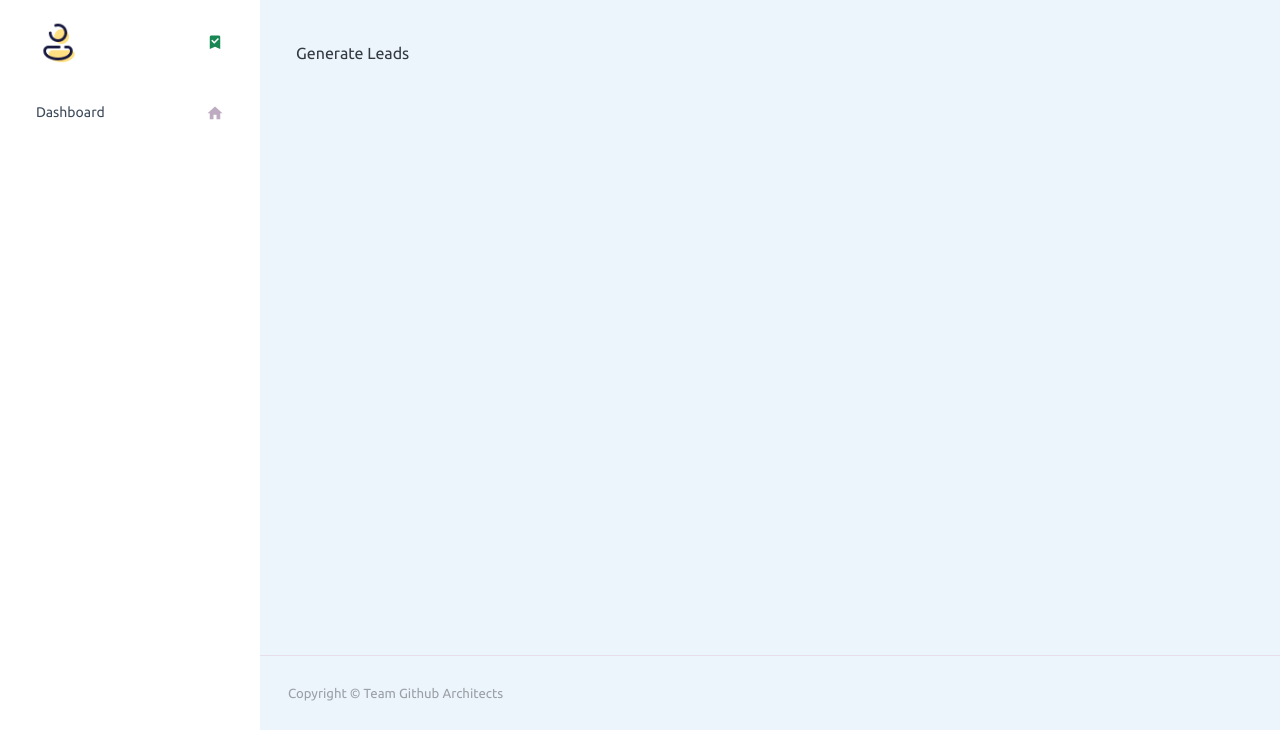
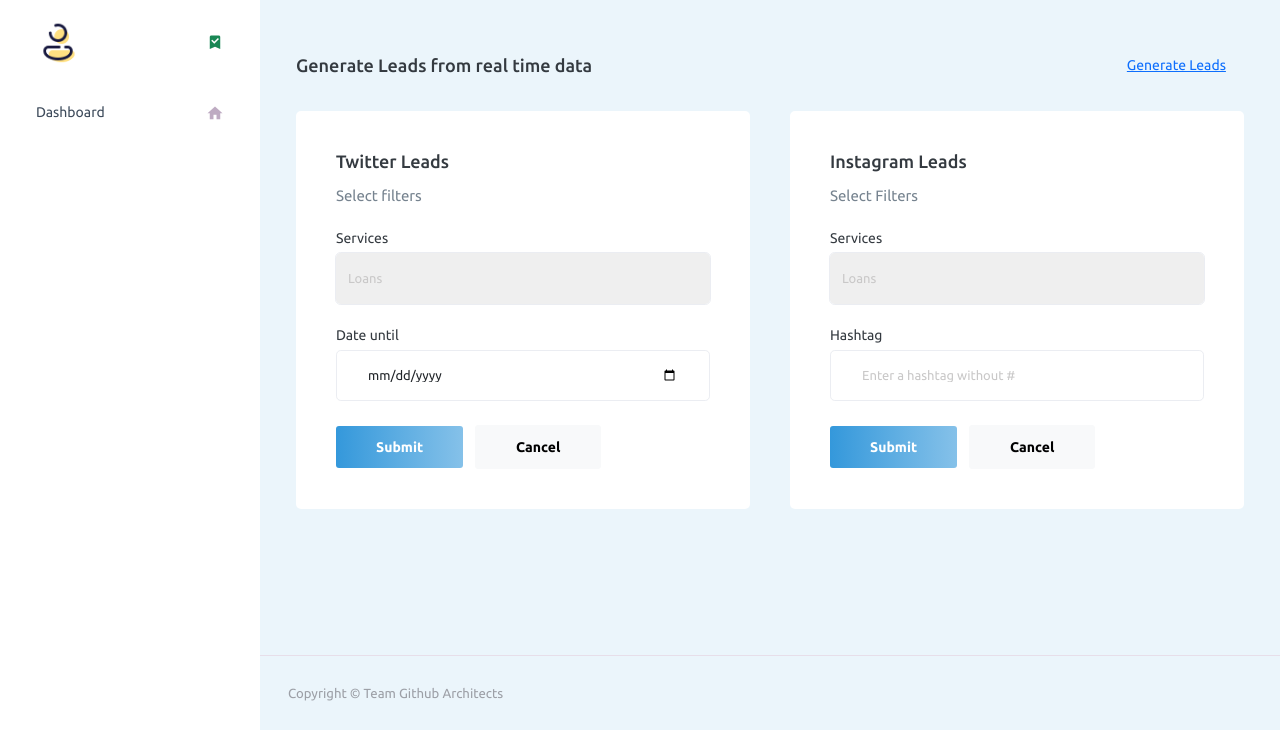
Before and after one commit to ayushb2002/hackrx4.0, a Django app: page /generateLeads/ in a window 1280 px wide. Shown: the part 70-800 px from the top of the page. Run offline with Django 4.2, Linux system fonts and the light colour scheme; some libraries are stand-ins or nearby versions.

Commit message:
Generate leads form added

```diff
--- a/crm/templates/generateLeads.html
+++ b/crm/templates/generateLeads.html
@@ -2,9 +2,76 @@
 {% load static %}
 
 {% block title %}
-    Generate Leads | CRM
+Generate Leads | CRM
 {% endblock title %}
 
 {% block content %}
-Generate Leads
+
+<div class="page-header">
+    <h3 class="page-title"> Generate Leads from real time data </h3>
+    <nav aria-label="breadcrumb">
+        <ol class="breadcrumb">
+            <li class="breadcrumb-item active" aria-current="page"><a href="{% url 'generateLeads' %}">Generate
+                    Leads</a></li>
+        </ol>
+    </nav>
+</div>
+
+<div class="row">
+    <div class="col-md-6 grid-margin stretch-card">
+        <div class="card">
+            <div class="card-body">
+                <h4 class="card-title">Twitter Leads</h4>
+                <p class="card-description"> Select filters </p>
+                <form class="forms-sample">
+                    <div class="form-group">
+                        <label for="selectService">Services</label>
+                        <select class="form-control form-control-lg" id="selectService">
+                            <option value="loan" >Loans</option>
+                            <option value="insurance" >Insurances</option>
+                            <option value="cards" >Credit Cards</option>
+                            <option value="emi" >EMI</option>
+                            <option value="investment" >Investments</option>
+                            <option value="savings" >Savings</option>
+                        </select>
+                    </div>
+                    <div class="form-group">
+                        <label for="dateUntil">Date until</label>
+                        <input type="date" class="form-control form-control-lg" id="dateUntil" placeholder="Date upto which leads should be generated">
+                    </div>
+                    <button type="submit" class="btn btn-gradient-primary me-2">Submit</button>
+                    <a href="{% url 'dashboard' %}" class="btn btn-light">Cancel</a>
+                </form>
+            </div>
+        </div>
+    </div>
+    <div class="col-md-6 grid-margin stretch-card">
+        <div class="card">
+            <div class="card-body">
+                <h4 class="card-title">Instagram Leads</h4>
+                <p class="card-description"> Select Filters </p>
+                <form class="forms-sample">
+                    <div class="form-group">
+                        <label for="selectService">Services</label>
+                        <select class="form-control form-control-lg" id="selectService">
+                            <option value="loan" >Loans</option>
+                            <option value="insurance" >Insurances</option>
+                            <option value="cards" >Credit Cards</option>
+                            <option value="emi" >EMI</option>
+                            <option value="investment" >Investments</option>
+                            <option value="savings" >Savings</option>
+                        </select>
+                    </div>
+                    <div class="form-group">
+                        <label for="hashtagHolder">Hashtag</label>
+                        <input type="text" class="form-control form-control-lg" id="hashtagHolder" placeholder="Enter a hashtag without #">
+                    </div>
+                    <button type="submit" class="btn btn-gradient-primary me-2">Submit</button>
+                    <a href="{% url 'dashboard' %}" class="btn btn-light">Cancel</a>
+                </form>
+            </div>
+        </div>
+    </div>
+</div>
+
 {% endblock content %}
```
